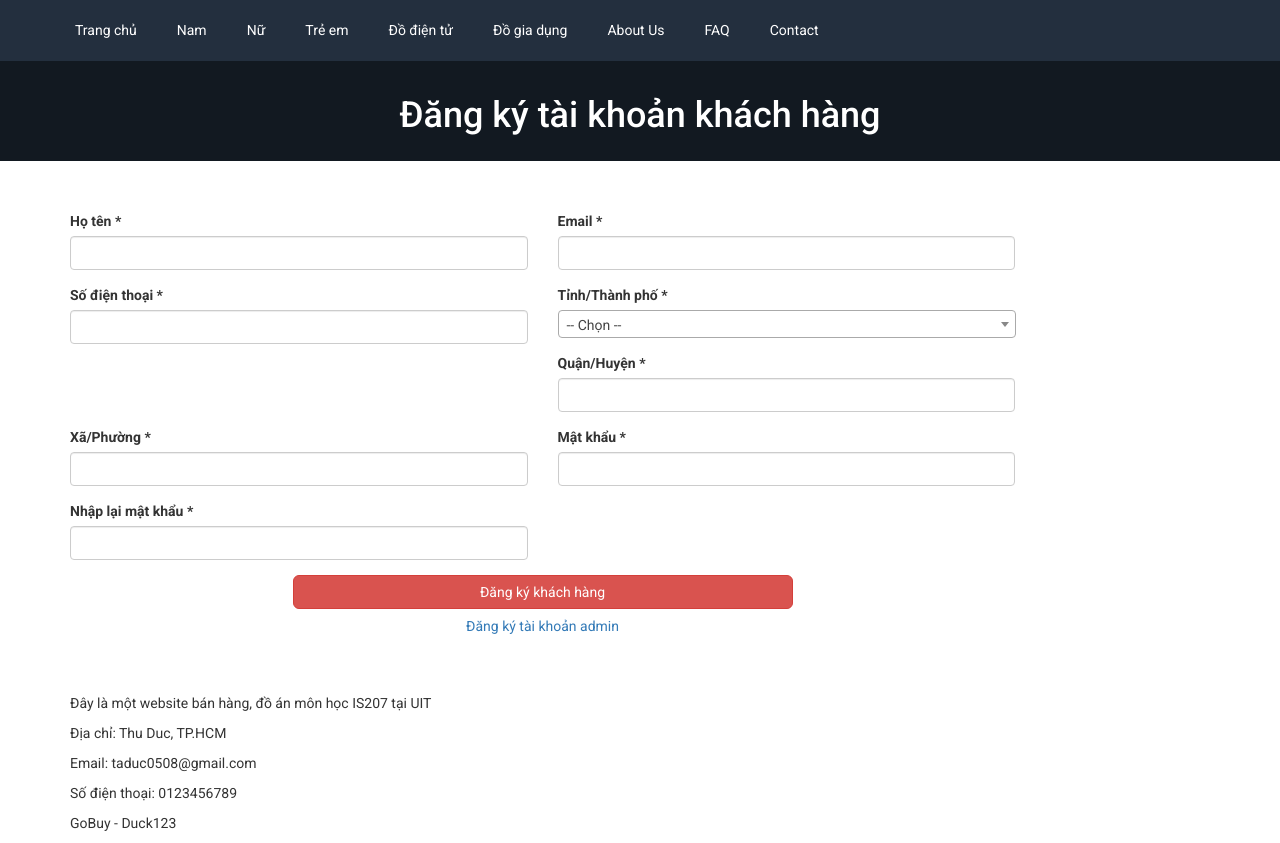
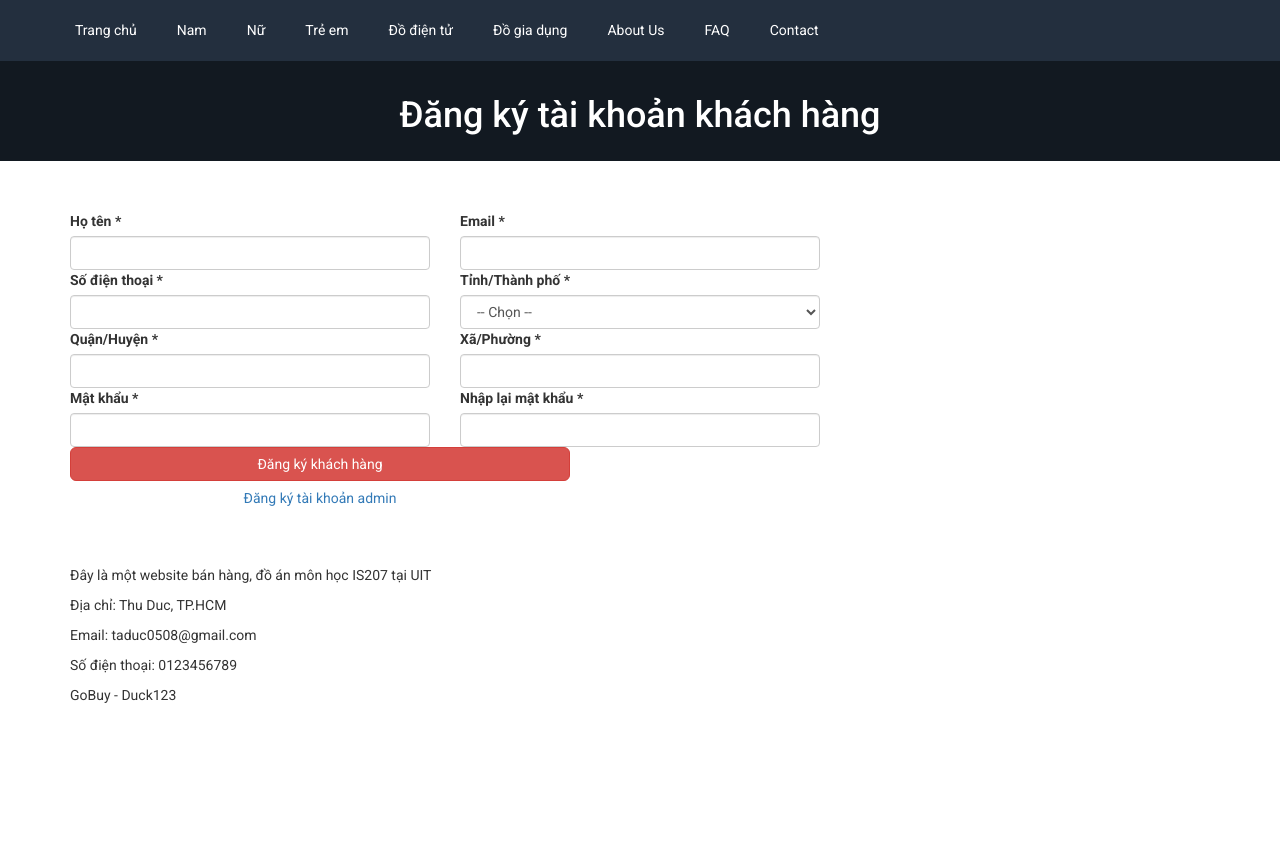
Before and after one commit to trananhduck/IS207-GoBuy, a PHP site: page /IS207-GoBuy/registration-customer.php in a window 1280 px wide. Shown: the part 121-964 px from the top of the page. After the commit the page ends 824 px from the top, so only its background shows below. Run offline with PHP 8.4, Linux system fonts and the light colour scheme; data comes from the database, SQL or seed files in the repository; both versions use the stored data as it was before the commit; data that the repository does not hold is empty; some libraries are stand-ins or nearby versions.

Commit message:
update-db

```diff
--- a/assets/css/main.css
+++ b/assets/css/main.css
@@ -113,7 +113,6 @@ a:hover {
 }
 
 .top .right ul li a {
-  /* color: #0d1452; */
   color: white;
   width: 24px;
   height: 24px;
--- a/header.php
+++ b/header.php
@@ -63,7 +63,6 @@ foreach ($result as $row) {
     foreach ($result as $row) {
         $about_meta_title = $row['about_meta_title'];
         $faq_meta_title = $row['faq_meta_title'];
-        $blog_meta_title = $row['blog_meta_title'];
         $contact_meta_title = $row['contact_meta_title'];
         $pgallery_meta_title = $row['pgallery_meta_title'];
     }
@@ -323,10 +322,8 @@ foreach ($result as $row) {
                                 foreach ($result as $row) {
                                     $about_title = $row['about_title'];
                                     $faq_title = $row['faq_title'];
-                                    $blog_title = $row['blog_title'];
                                     $contact_title = $row['contact_title'];
                                     $pgallery_title = $row['pgallery_title'];
-                                    $vgallery_title = $row['vgallery_title'];
                                 }
                                 ?>
                                 <li><a href="about.php"><?php echo $about_title; ?></a></li>
--- a/registration-customer.php
+++ b/registration-customer.php
@@ -125,34 +125,40 @@ if (isset($_POST['form1'])) {
 ?>
 
 <div class="page-banner" style="background-image: url(assets/uploads/<?php echo $banner_registration; ?>);">
-    <div class="inner"><h1>Đăng ký tài khoản khách hàng</h1></div>
+    <div class="inner">
+        <h1>Đăng ký tài khoản khách hàng</h1>
+    </div>
 </div>
 
 <div class="page">
     <div class="container">
         <div class="row justify-content-center">
-            <div class="col-md-10 user-content">
+            <div class="col-md-8 user-content">
                 <form action="" method="post">
                     <?php $csrf->echoInputField(); ?>
-                    <div class="row">
-                        <!-- Dòng 1: Họ tên & Email -->
-                        <div class="col-md-6 form-group">
+
+                    <div class="row g-3">
+                        <!-- Họ tên & Email -->
+                        <div class="col-md-6">
                             <label>Họ tên *</label>
-                            <input type="text" name="cust_name" class="form-control" value="<?php echo $_POST['cust_name'] ?? '' ?>">
+                            <input type="text" name="cust_name" class="form-control"
+                                value="<?php echo $_POST['cust_name'] ?? '' ?>">
                         </div>
-                        <div class="col-md-6 form-group">
+                        <div class="col-md-6">
                             <label>Email *</label>
-                            <input type="email" name="cust_email" class="form-control" value="<?php echo $_POST['cust_email'] ?? '' ?>">
+                            <input type="email" name="cust_email" class="form-control"
+                                value="<?php echo $_POST['cust_email'] ?? '' ?>">
                         </div>
 
-                        <!-- Dòng 2: SĐT & Tỉnh/Thành -->
-                        <div class="col-md-6 form-group">
+                        <!-- Số điện thoại & Tỉnh/Thành phố -->
+                        <div class="col-md-6">
                             <label>Số điện thoại *</label>
-                            <input type="text" name="cust_phone" class="form-control" value="<?php echo $_POST['cust_phone'] ?? '' ?>">
+                            <input type="text" name="cust_phone" class="form-control"
+                                value="<?php echo $_POST['cust_phone'] ?? '' ?>">
                         </div>
-                        <div class="col-md-6 form-group">
+                        <div class="col-md-6">
                             <label>Tỉnh/Thành phố *</label>
-                            <select name="cust_province" class="form-control select2">
+                            <select name="cust_province" class="form-control">
                                 <option value="">-- Chọn --</option>
                                 <?php
                                 $stmt = $pdo->query("SELECT * FROM table_province ORDER BY province_name ASC");
@@ -163,41 +169,41 @@ if (isset($_POST['form1'])) {
                             </select>
                         </div>
 
-                        <!-- Dòng 3: Quận/Huyện & Xã/Phường -->
-                        <div class="col-md-6 form-group">
+                        <!-- Quận/Huyện & Xã/Phường -->
+                        <div class="col-md-6">
                             <label>Quận/Huyện *</label>
-                            <input type="text" name="cust_district" class="form-control" value="<?php echo $_POST['cust_district'] ?? '' ?>">
+                            <input type="text" name="cust_district" class="form-control"
+                                value="<?php echo $_POST['cust_district'] ?? '' ?>">
                         </div>
-                        <div class="col-md-6 form-group">
+                        <div class="col-md-6">
                             <label>Xã/Phường *</label>
-                            <input type="text" name="cust_address" class="form-control" value="<?php echo $_POST['cust_address'] ?? '' ?>">
+                            <input type="text" name="cust_address" class="form-control"
+                                value="<?php echo $_POST['cust_address'] ?? '' ?>">
                         </div>
 
-                        <!-- Dòng 4: Mật khẩu & Nhập lại -->
-                        <div class="col-md-6 form-group">
+                        <!-- Mật khẩu & Nhập lại mật khẩu -->
+                        <div class="col-md-6">
                             <label>Mật khẩu *</label>
                             <input type="password" name="cust_password" class="form-control">
                         </div>
-                        <div class="col-md-6 form-group">
+                        <div class="col-md-6">
                             <label>Nhập lại mật khẩu *</label>
                             <input type="password" name="cust_re_password" class="form-control">
                         </div>
+                    </div>
 
-                        <!-- Nút đăng ký căn giữa -->
-                        <div class="col-md-12 text-center mt-4">
-                            <input type="submit" class="btn btn-danger px-5" name="form1" value="Đăng ký khách hàng">
-                        </div>
-
-                        <!-- Link đăng ký admin căn giữa -->
-                        <div class="col-md-12 text-center mt-2">
-                            <a href="registration-admin.php" class="btn btn-outline-primary px-4">Đăng ký tài khoản admin</a>
-                        </div>
+                    <!-- Nút đăng ký & Link đăng ký admin -->
+                    <div class="d-flex flex-column align-items-center mt-4">
+                        <input type="submit" class="btn btn-danger px-5" name="form1" value="Đăng ký khách hàng">
+                        <a href="registration-admin.php" class="btn btn-outline-primary px-4 mt-2">Đăng ký tài khoản
+                            admin</a>
                     </div>
                 </form>
             </div>
         </div>
     </div>
 </div>
+
 
 <!-- Toast -->
 <div id="toast"></div>
@@ -214,9 +220,11 @@ if (isset($_POST['form1'])) {
     transition: all 0.5s ease;
     z-index: 9999;
 }
+
 #toast.show {
     opacity: 1;
 }
+
 .btn {
     border-radius: 6px;
     width: 500px;
```
Also changed, not shown: database/gobuy.sql (+13 -10 lines), assets/uploads/contact-banner.jpeg (deleted), assets/uploads/service-9.jpg (deleted), assets/uploads/user-2.png (deleted). Lines whose indentation alone changed are shown as unchanged.
